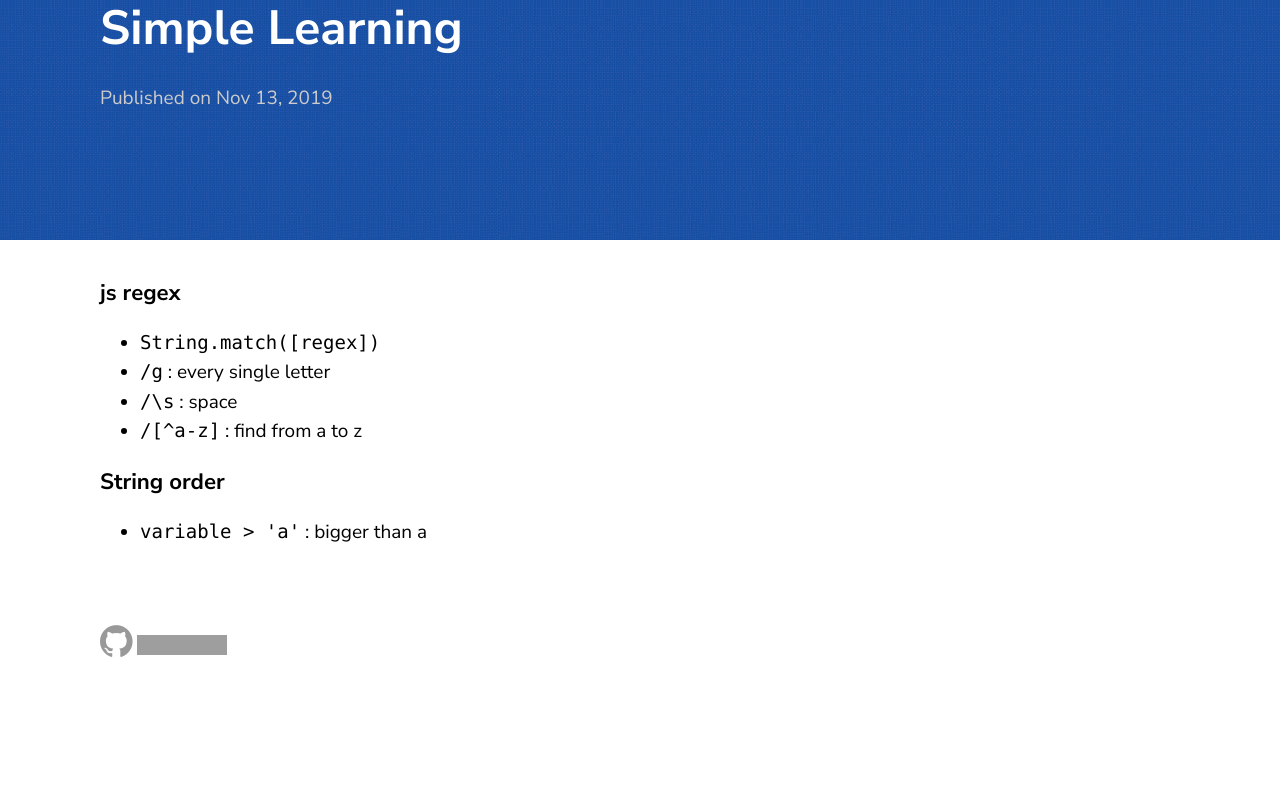
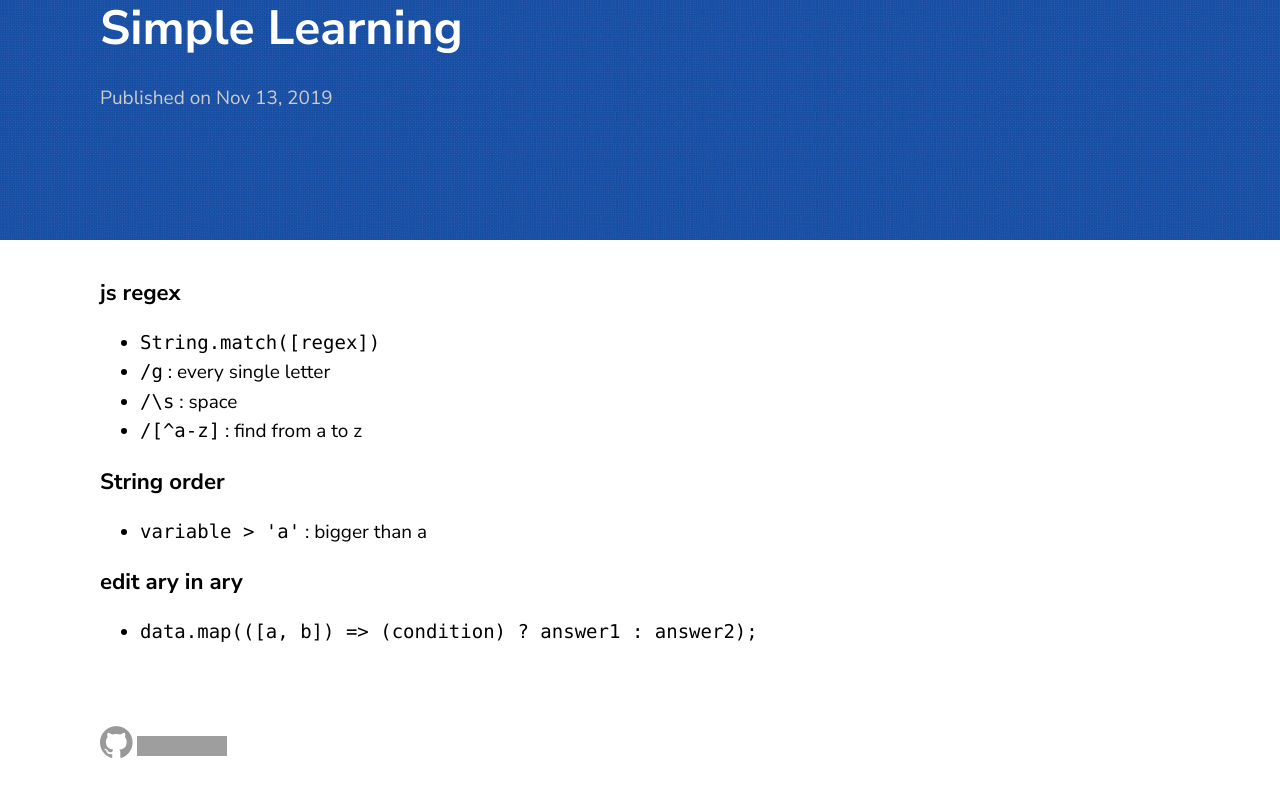
Before and after one commit to ejayyy/blog, a Jekyll site: the page built from _posts/2019-11-13-simple-learning.markdown, in a window 1280 px wide. Shown: the top 797 px of the page. Built offline with Jekyll 4.4.1, drawn with Linux system fonts in a browser that asks for light colours; comment, search, counter and statistics services are not loaded; grey boxes are pictures that could not be loaded.

Commit message:
[mod] add other line

```diff
--- a/_posts/2019-11-13-simple-learning.markdown
+++ b/_posts/2019-11-13-simple-learning.markdown
@@ -9,3 +9,6 @@ layout: post
 
 ### String order
 - `variable > 'a'` : bigger than a
+
+### edit ary in ary
+- `data.map(([a, b]) => (condition) ? answer1 : answer2);`
```
